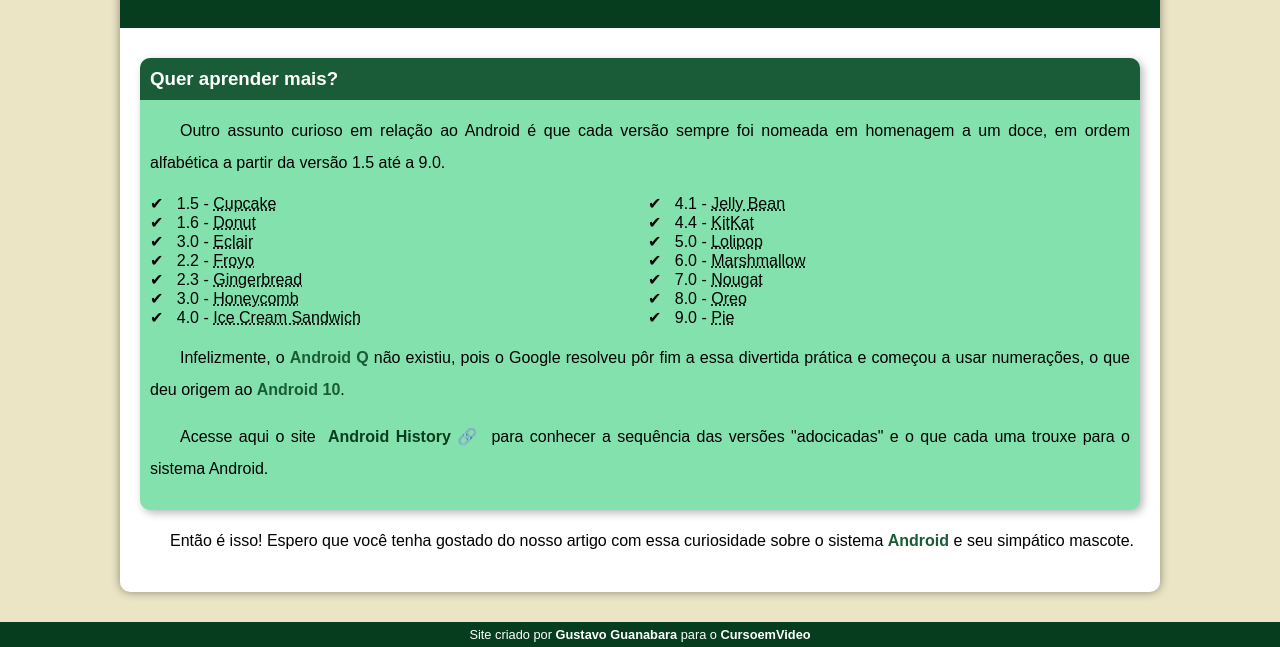
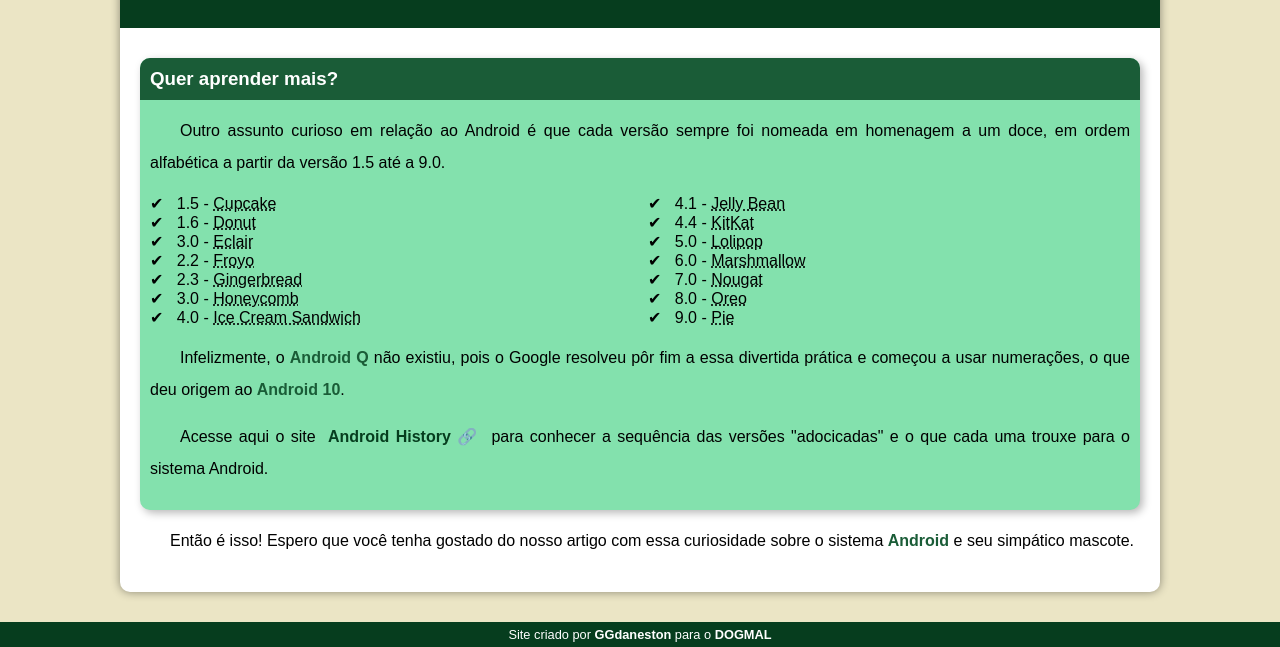
Before and after one commit to Gabriel-Gomes2003/projetoandroidgb, a plain HTML site: page index.html in a window 1280 px wide. Shown: the part 2414-3061 px from the top of the page. Drawn offline with Linux system fonts and the light colour scheme.

Commit message:
mudei o roda pe
(gustavo guanabara para gg danestonn)

```diff
--- a/index.html
+++ b/index.html
@@ -141,7 +141,7 @@
         </article>
     </main>
     <footer>
-        <p>Site criado por <a href="https://gustavoguanabara.github.io/" target="_blank">Gustavo Guanabara</a> para o <a href="https://www.youtube.com/cursoemvideo" target="_blank">CursoemVideo</a></p>
+        <p>Site criado por <a href="https://github.com/Gabriel-Gomes2003" target="_blank">GGdaneston</a> para o <a href="https://www.youtube.com/@dogmalbr7134" target="_blank">DOGMAL</a></p>
     </footer>
 </body>
 </html>
```
